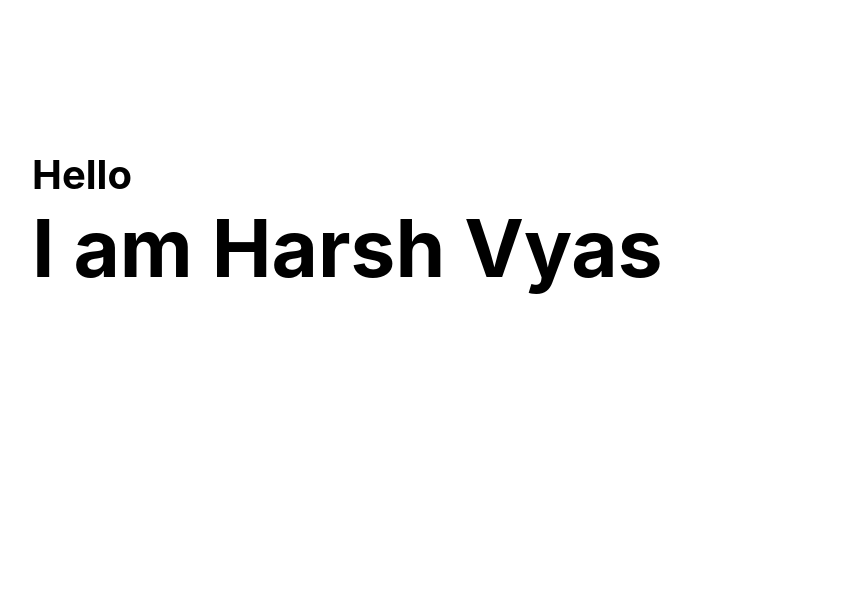
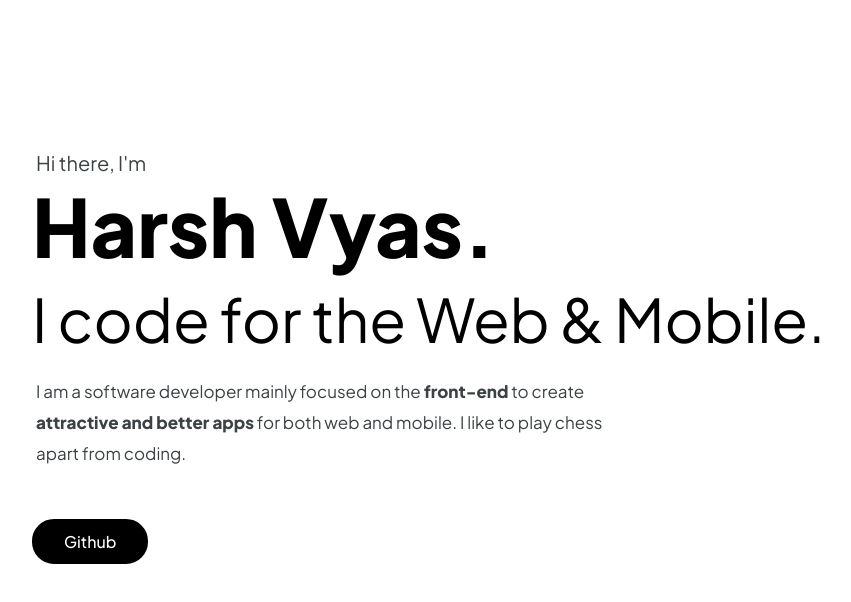
Before and after one commit to hrvsdev/hrvs, a Next.js app: page / in a window 1280 px wide. Shown: the top 602 px of the page, without its empty margins (108-959 px from the left). Built offline with nearby package versions, Linux system fonts and the light colour scheme.

Commit message:
completed hero section

```diff
--- a/components/Home/Hero/Hero.tsx
+++ b/components/Home/Hero/Hero.tsx
@@ -4,19 +4,75 @@ export default function HeroComp(): JSX.Element {
   return (
     <Container>
       <Wrapper>
-        <HelloText>Hello</HelloText>
-        <NameText>I am Harsh Vyas</NameText>
+        <HelloText>Hi there, I&apos;m</HelloText>
+        <NameText>Harsh Vyas.</NameText>
+        <TagText>I code for the Web & Mobile.</TagText>
+        <AboutText>
+          I am a software developer mainly focused on the <b>front-end</b> to create{" "}
+          <b>attractive and better apps</b> for both web and mobile. I like to play chess
+          apart from coding.
+        </AboutText>
+        <PrimaryButton>
+          <a href="https://github.com/hrvsdev" target="_blank" rel="noreferrer">
+            Github
+          </a>
+        </PrimaryButton>
       </Wrapper>
     </Container>
   );
 }
 
-const HelloText = styled("h1", {
-  fontSize: 40,
+const HelloText = styled("p", {
+  paddingLeft: 4,
+  fontSize: 20,
+  color: "rgb(60, 65, 68)",
 });
 
 const NameText = styled("h1", {
   fontSize: 80,
+  marginBottom: 5,
+});
+
+const TagText = styled("p", {
+  fontSize: 60,
+  marginBottom: 20,
+});
+
+const AboutText = styled("p", {
+  paddingLeft: 4,
+  marginBottom: 50,
+  maxWidth: 600,
+  fontSize: 17,
+  color: "rgb(60, 65, 68)",
+  lineHeight: "31px",
+});
+
+const PrimaryButton = styled("button", {
+  all: "unset",
+  cursor: "pointer",
+  width: "fit-content",
+  fontWeight: 500,
+  color: "white",
+  background: "black",
+  border: "2px solid black",
+  borderRadius: 22,
+  transition: "transform 100ms",
+
+  "&:hover": {
+    color: "black",
+    background: "white",
+    borderColor: "black",
+  },
+
+  "&:active": {
+    transform: "translateY(2px)",
+  },
+
+  a: {
+    display: "inline-block",
+    padding: "10px 30px",
+    color: "CurrentColor"
+  },
 });
 
 const Container = styled("div", {
--- a/styles/globals.css
+++ b/styles/globals.css
@@ -1,7 +1,13 @@
+@import url("https://fonts.googleapis.com/css2?family=Plus+Jakarta+Sans:ital,wght@0,300;0,400;0,500;0,800;1,600;1,700&display=swap");
+
 * {
   box-sizing: border-box;
   padding: 0;
   margin: 0;
-  font-family: -apple-system, BlinkMacSystemFont, Segoe UI, Roboto, Oxygen,
-    Ubuntu, Cantarell, Fira Sans, Droid Sans, Helvetica Neue, sans-serif;
+  font-family: Plus Jakarta Sans, -apple-system, BlinkMacSystemFont, Segoe UI, Roboto,
+    Oxygen, Ubuntu, Cantarell, Fira Sans, Droid Sans, Helvetica Neue, sans-serif;
 }
+
+a{
+  text-decoration: none;
+}
```
